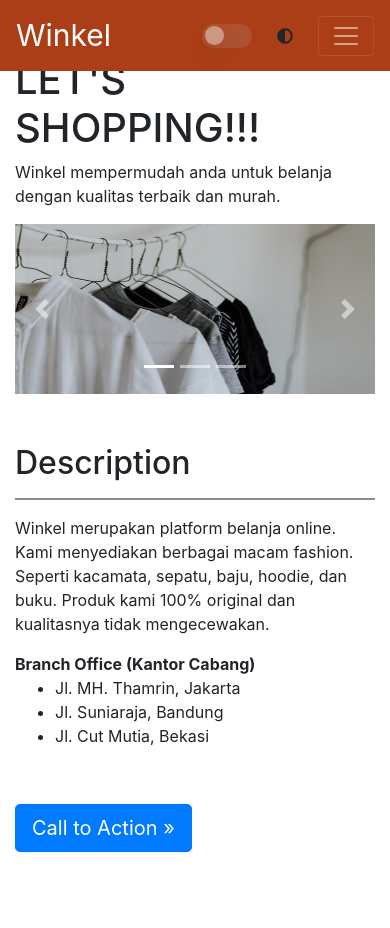
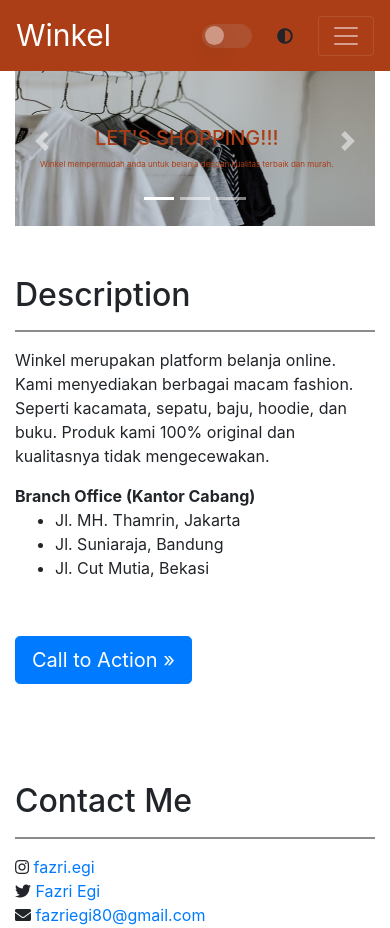
Before and after one commit to fazriegi/Fazri1.github.io, a plain HTML site: page index.html in a window 390 px wide. Shown: the top 928 px of the page. Drawn offline with nearby package versions, Linux system fonts and the light colour scheme; files whose address does not match are found by name.

Commit message:
landing page

```diff
--- a/css/business-frontpage.css
+++ b/css/business-frontpage.css
@@ -5,6 +5,15 @@
  */
 body {
   padding-top: 56px;
+}
+#banner .row .capt {
+  color: #ab3e16;
+  font-size: 30px;
+  position: absolute !important;
+  left: 160px;
+  top: 150px;
+  text-align: center;
+  z-index: 1;
 }
 .card-body {
   height: 435px;
@@ -85,6 +94,18 @@ body {
   .switch {
     margin-left: 440px;
   }
+  #banner .row .capt {
+    color: #ab3e16;
+    font-size: 20px;
+    position: absolute !important;
+    left: 95px;
+    top: 200px;
+    text-align: center;
+    z-index: 1;
+  }
+  #banner .row .capt h1 {
+    font-size: 50px;
+  }
 }
 @media screen and (max-width: 768px) {
   .switch {
@@ -103,6 +124,18 @@ body {
   }
   .carousel-item img {
     height: 170px;
+  }
+  #banner .row .capt {
+    color: #ab3e16;
+    font-size: 8px;
+    position: absolute !important;
+    left: 40px;
+    top: 70px;
+    text-align: center;
+    z-index: 1;
+  }
+  #banner .row .capt h1 {
+    font-size: 20px;
   }
 }
 
```
